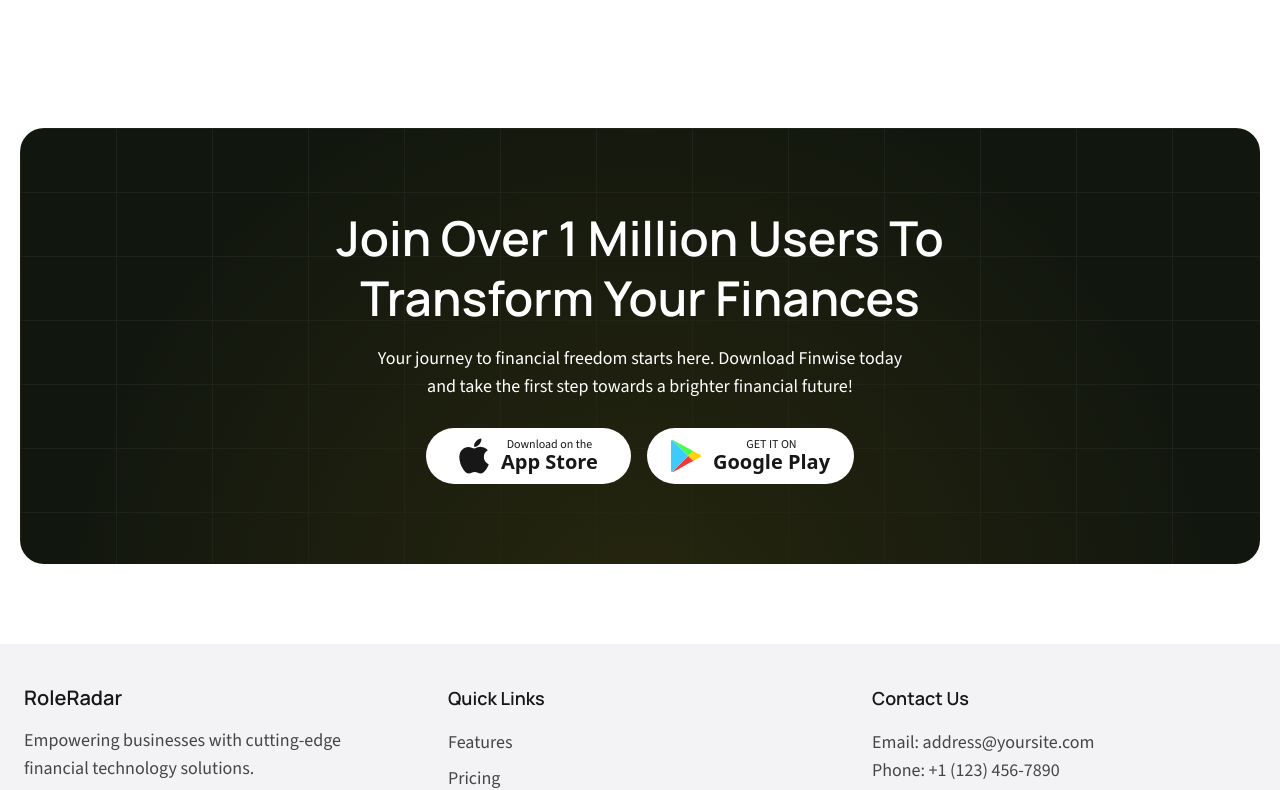
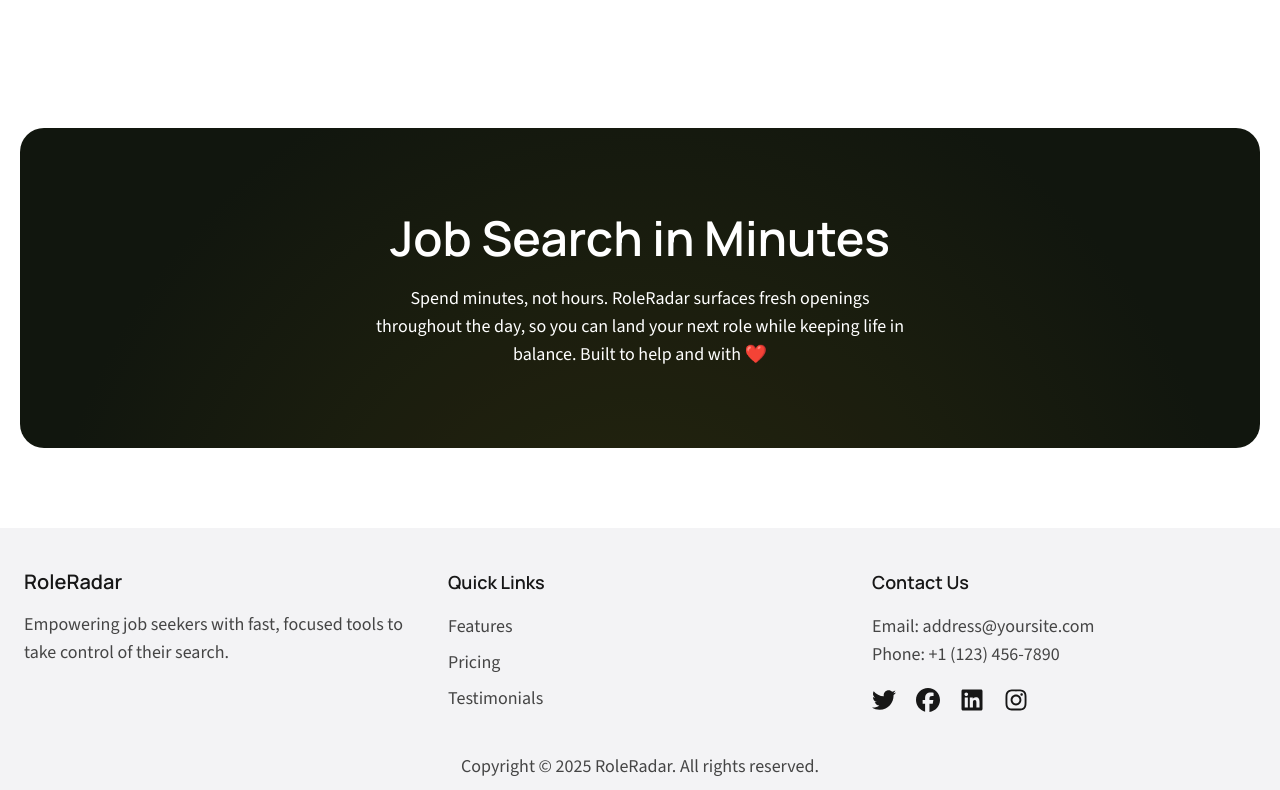
Before and after one commit to jcari-dev/role-radar-landing, a Next.js app: page / in a window 1280 px wide. Shown: the part 4600-5390 px from the top of the page. Built offline with nearby package versions, Linux system fonts and the light colour scheme.

Commit message:
improved the text on the overall site

```diff
--- a/src/components/AppStoreButton.tsx
+++ b/src/components/AppStoreButton.tsx
@@ -1,11 +1,11 @@
 import React from 'react'
 import clsx from 'clsx'
 
-import { ctaDetails } from '@/data/cta'
+// import { ctaDetails } from '@/data/cta'
 
 const AppStoreButton = ({ dark }: { dark?: boolean }) => {
     return (
-        <a href={ctaDetails.appStoreUrl}>
+        <a href={"#"}>
             <button
                 type="button"
                 className={clsx("flex items-center justify-center min-w-[205px] mt-3 px-6 h-14 rounded-full w-full sm:w-fit", { "text-white bg-foreground": dark, "text-foreground bg-white": !dark })}
--- a/src/components/CTA.tsx
+++ b/src/components/CTA.tsx
@@ -1,31 +1,31 @@
-import { ctaDetails } from "@/data/cta"
+import { ctaDetails } from '@/data/cta';
 
-import AppStoreButton from "./AppStoreButton"
-import PlayStoreButton from "./PlayStoreButton"
-
-const CTA: React.FC = () => {
-    return (
+const CTA: React.FC = () => (
   <section id="cta" className="mt-10 mb-5 lg:my-20">
     <div className="relative h-full w-full z-10 mx-auto py-12 sm:py-20">
       <div className="h-full w-full">
-                    <div className="rounded-3xl opacity-95 absolute inset-0 -z-10 h-full w-full bg-[#050a02] bg-[linear-gradient(to_right,#12170f_1px,transparent_1px),linear-gradient(to_bottom,#12170f_1px,transparent_1px)] bg-[size:6rem_4rem]">
-                        <div className="rounded-3xl absolute bottom-0 left-0 right-0 top-0 bg-[radial-gradient(circle_600px_at_50%_500px,#1C1C02,transparent)]"></div>
+        {/* background grid + radial glow */}
+        <div className="rounded-3xl opacity-95 absolute inset-0 -z-10 h-full w-full bg-[#050a02]
+                        bg-[linear-gradient(to_right,#12170f_1px,transparent_1px),
+                            linear-gradient(to_bottom,#12170f_1px,transparent_1px)]
+                        bg-[size:6rem_4rem]">
+          <div className="rounded-3xl absolute inset-0
+                          bg-[radial-gradient(circle_600px_at_50%_500px,#1C1C02,transparent)]" />
         </div>
 
         <div className="h-full flex flex-col items-center justify-center text-white text-center px-5">
-                        <h2 className="text-2xl sm:text-3xl md:text-5xl md:leading-tight font-semibold mb-4 max-w-2xl">{ctaDetails.heading}</h2>
+          <h2 className="text-2xl sm:text-3xl md:text-5xl md:leading-tight font-semibold mb-4 max-w-2xl">
+            {ctaDetails.heading}
+          </h2>
 
-                        <p className="mx-auto max-w-xl md:px-5">{ctaDetails.subheading}</p>
-
-                        <div className="mt-4 flex flex-col sm:flex-row items-center sm:gap-4">
-                        <AppStoreButton />
-                        <PlayStoreButton />
-                        </div>
+          {/* respect the line‑break if you ever add one */}
+          <p className="mx-auto max-w-xl md:px-5 whitespace-pre-line">
+            {ctaDetails.subheading}
+          </p>
         </div>
       </div>
     </div>
   </section>
-    )
-}
+);
 
-export default CTA
+export default CTA;
--- a/src/data/cta.ts
+++ b/src/data/cta.ts
@@ -1,6 +1,5 @@
 export const ctaDetails = {
-    heading: 'Join Over 1 Million Users To Transform Your Finances',
-    subheading: 'Your journey to financial freedom starts here. Download Finwise today and take the first step towards a brighter financial future!',
-    appStoreUrl: '#',
-    googlePlayUrl: '#'
-}
+  heading: 'Job Search in Minutes',
+  subheading:
+    'Spend minutes, not hours. RoleRadar surfaces fresh openings throughout the day, so you can land your next role while keeping life in balance. Built to help and with ❤️',
+};
--- a/src/data/footer.ts
+++ b/src/data/footer.ts
@@ -7,7 +7,7 @@
     telephone: string;
     socials: ISocials;
 } = {
-    subheading: "Empowering businesses with cutting-edge financial technology solutions.",
+    subheading: "Empowering job seekers with fast, focused tools to take control of their search.",
     quickLinks: [
         {
             text: "Features",
```
Lines whose indentation alone changed are shown as unchanged.
